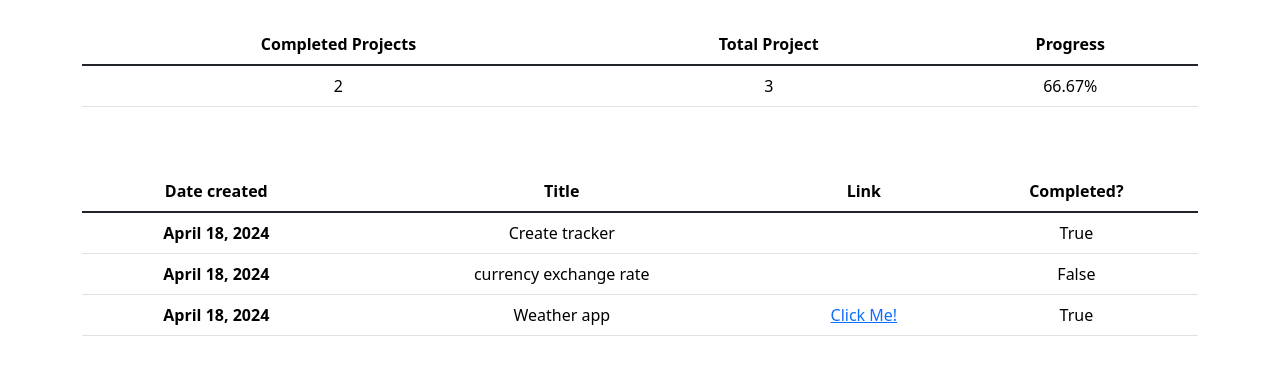
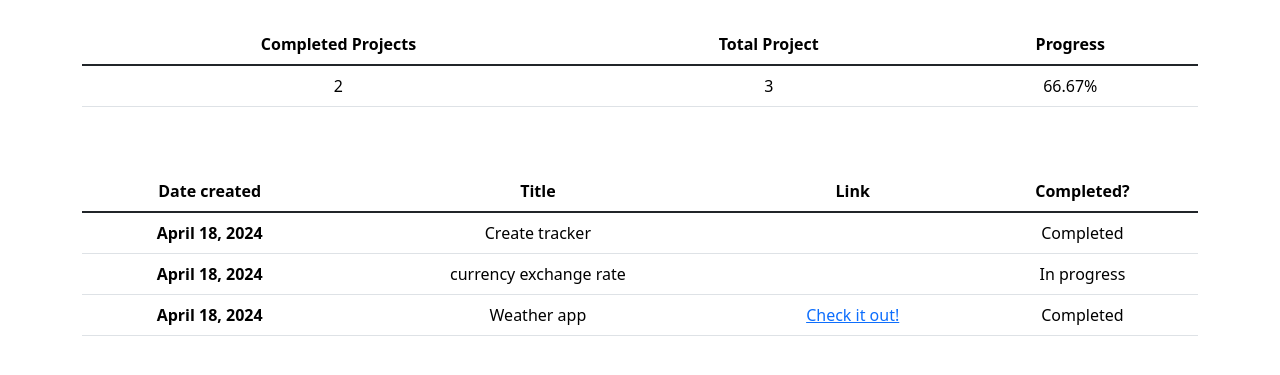
Before and after one commit to cangeorgecode/dj_project_tracker, a Django app: page / in a window 1280 px wide. Shown: the part 56-431 px from the top of the page. Run offline with Django 5.2, Linux system fonts and the light colour scheme; data comes from the database, SQL or seed files in the repository.

Commit message:
edited index.html

```diff
--- a/tracker/templates/tracker/index.html
+++ b/tracker/templates/tracker/index.html
@@ -48,11 +48,16 @@
         <td>{{ project.remarks }}</td>
         {% endif %}
         {% if project.link %}
-        <td><a href="{{ project.link }}">Click Me!</a></td>
+        <td><a href="{{ project.link }}">Check it out!</a></td>
         {% else %}
         <td></td>
         {% endif %}
-        <td>{{ project.status }}</td>
+        {% if project.status == True %}
+          <td>Completed</td>
+        {% else %}
+          <td>In progress</td>
+        {% endif %}
+
         {% if user.is_authenticated %}
         <td><a href="{% url 'delproject' project.id %}" class="btn btn-danger">Delete</a></td>
         {% endif %}
```
